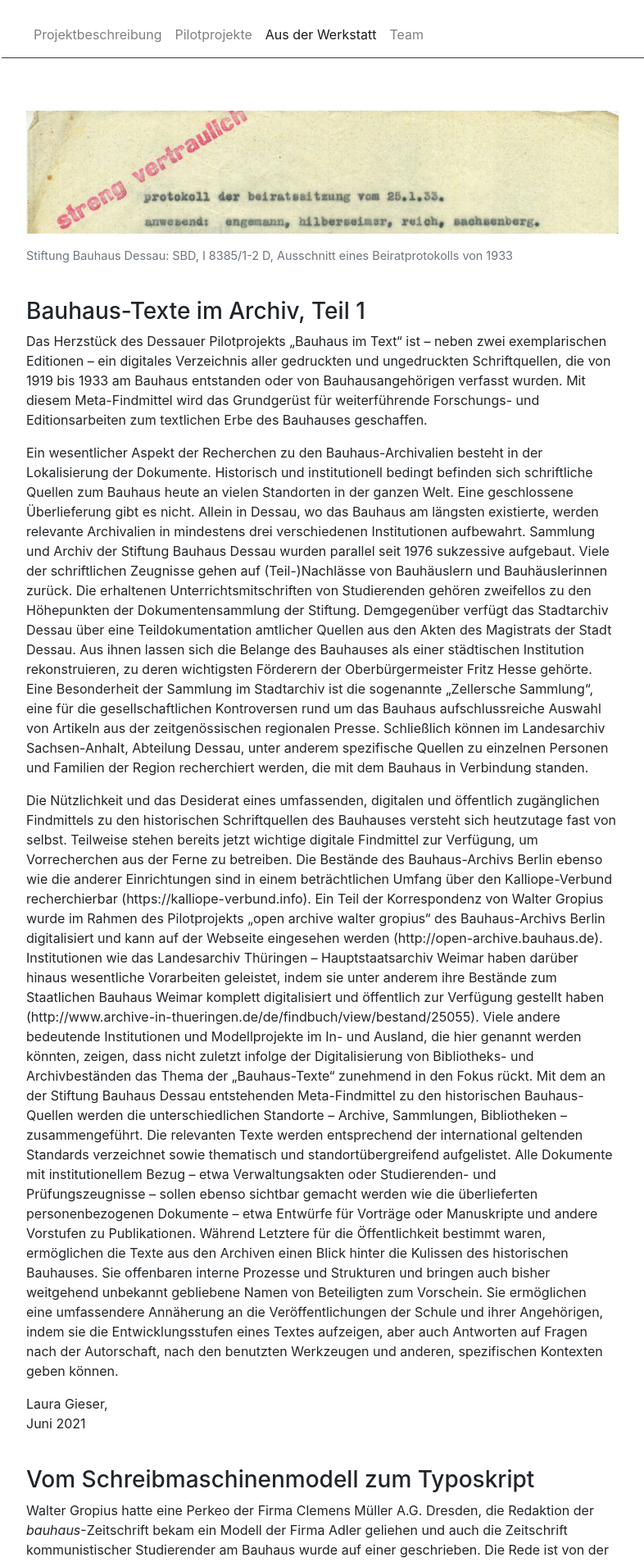
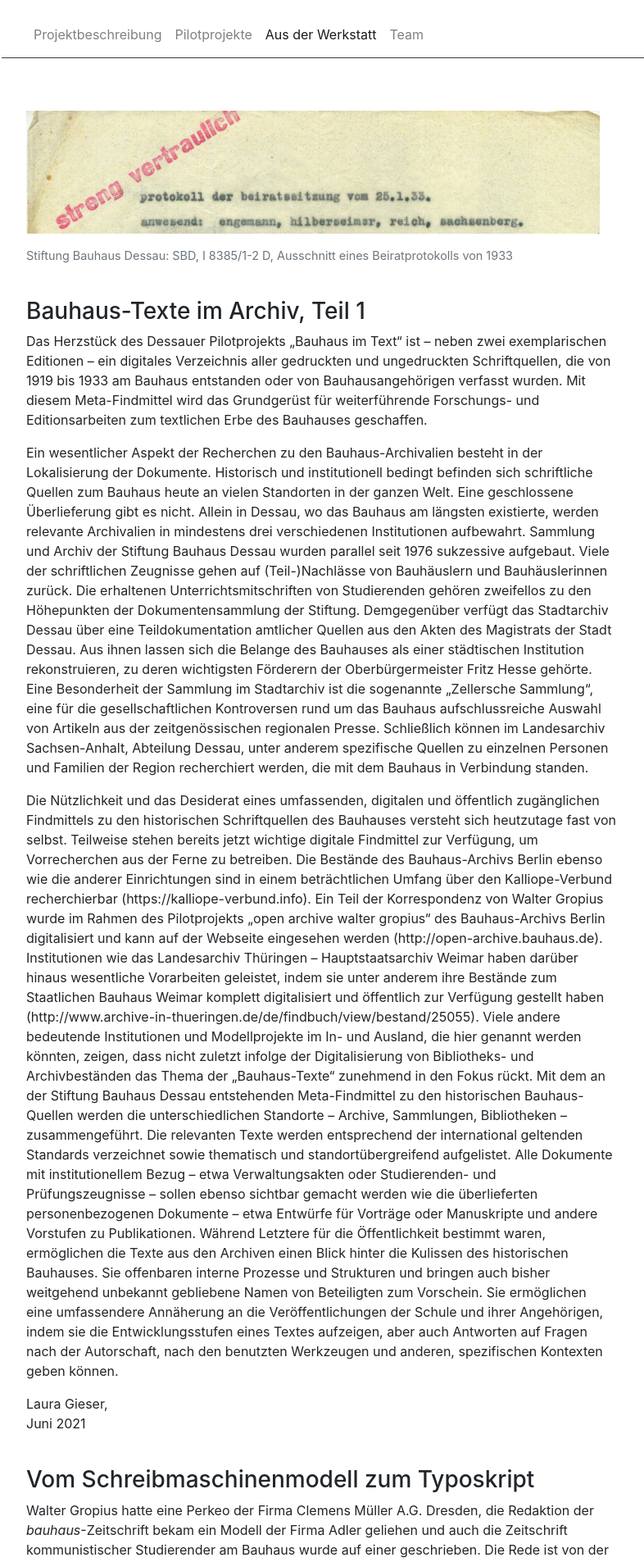
Before and after one commit to Bauhaus-im-Text/internetauftritt, a Jekyll site: the page built from pages/Aus der Werkstatt.md, in a window 1280 px wide. Shown: the top 1905 px of the page at 82% size, without its empty margins (48-834 px from the left). Built offline with Jekyll 4.4.1, drawn with Linux system fonts in a browser that asks for light colours.

Commit message:
Update Aus der Werkstatt.md

```diff
--- a/pages/Aus der Werkstatt.md
+++ b/pages/Aus der Werkstatt.md
@@ -6,7 +6,7 @@
 ---
 
 <figure>
-     <a class="image-link"><img src="Aus dem Archiv_Objekte aus der Sammlung 33.png" data-image-ext="png" width="device-width" height="150" /></a>
+     <a class="image-link"><img src="Aus dem Archiv_Objekte aus der Sammlung 33.png" data-image-ext="png" width="700" height="150" /></a>
 </figure><figcaption class="figure-caption text-left">Stiftung Bauhaus Dessau: SBD, I 8385/1-2 D, Ausschnitt eines Beiratprotokolls von 1933</figcaption>
 &nbsp;
 <h3> Bauhaus-Texte im Archiv, Teil 1 </h3>
@@ -160,7 +160,7 @@
 &nbsp;
 &nbsp;
 <figure>
-     <a class="image-link"><img src="The New City_Covercut.png" data-image-ext="png" width="device-width" height="300" /></a>
+     <a class="image-link"><img src="The New City_Covercut.png" data-image-ext="png" width="700" height="300" /></a>
 </figure>
 &nbsp;
 <h3>Die Verfertigung einer Theorie beim Schreiben</h3>
```
